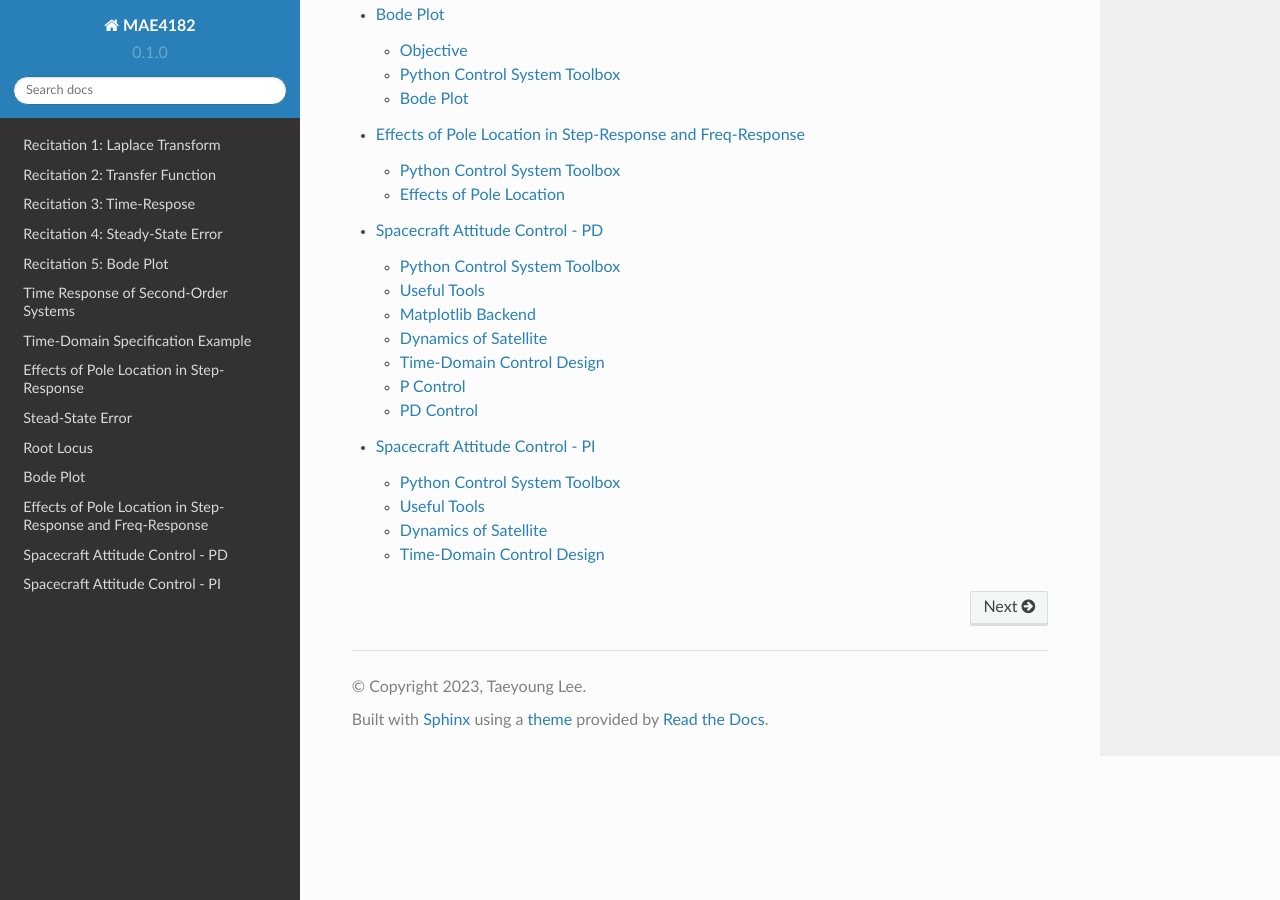
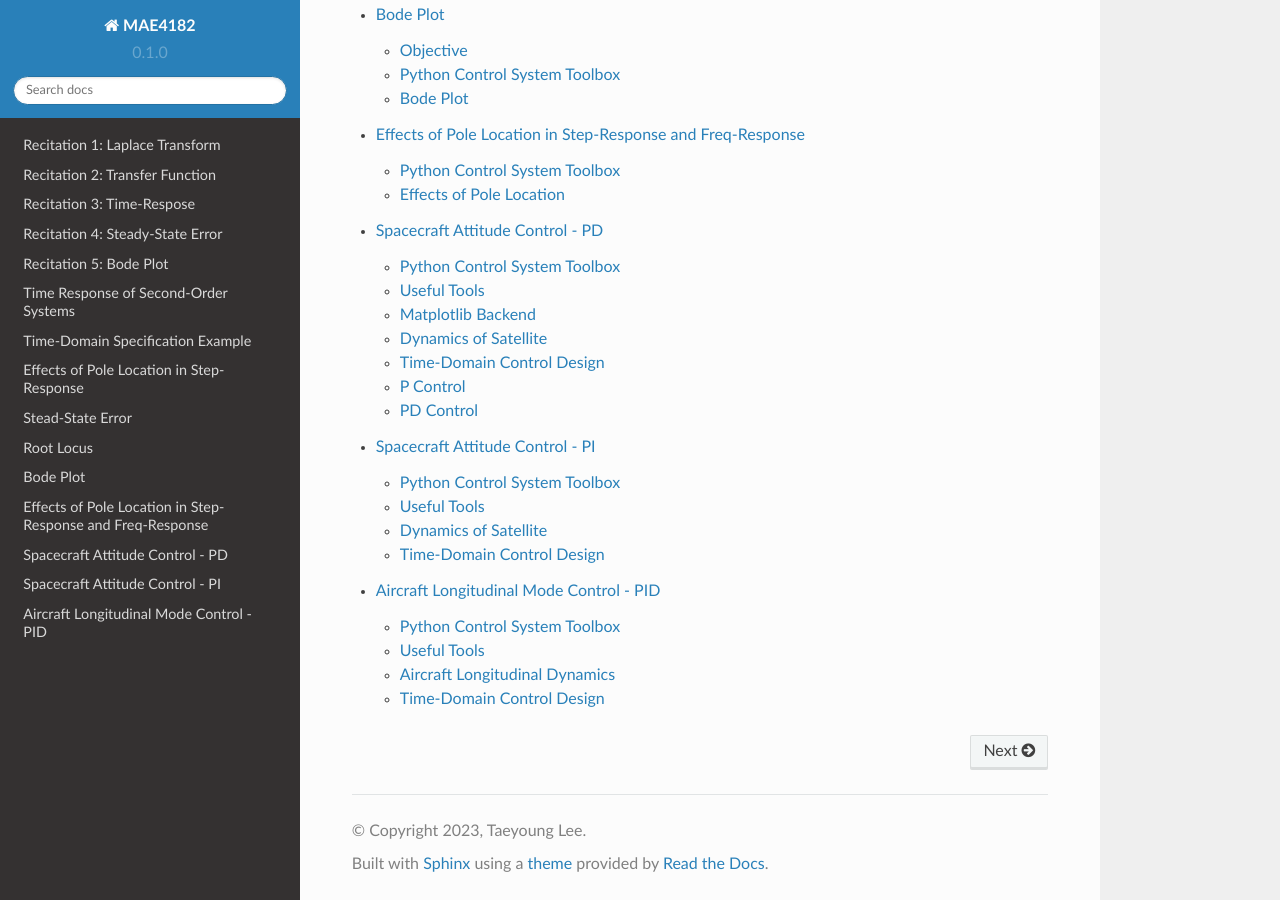
Before and after one commit to fdcl-gwu/MAE4182, a Sphinx documentation site: the page built from docs/source/index.rst, in a window 1280 px wide and 900 px high, scrolled down 1429 px. Built offline with Sphinx 7.4.7 and the Read the Docs theme 2.0.0, drawn with Linux system fonts in a browser that asks for light colours.

Commit message:
aircraft PID

```diff
--- a/docs/source/index.rst
+++ b/docs/source/index.rst
@@ -20,3 +20,4 @@ MAE 4182 Electro Mechanical Control Systems
    Effects_of_Pole_Location_2
    Design_Spacecraft_PD
    Design_Spacecraft_PI
+   Design_Aircraft_PID
```
Also changed, not shown: docs/source/Design_Aircraft_PID.ipynb (added).
